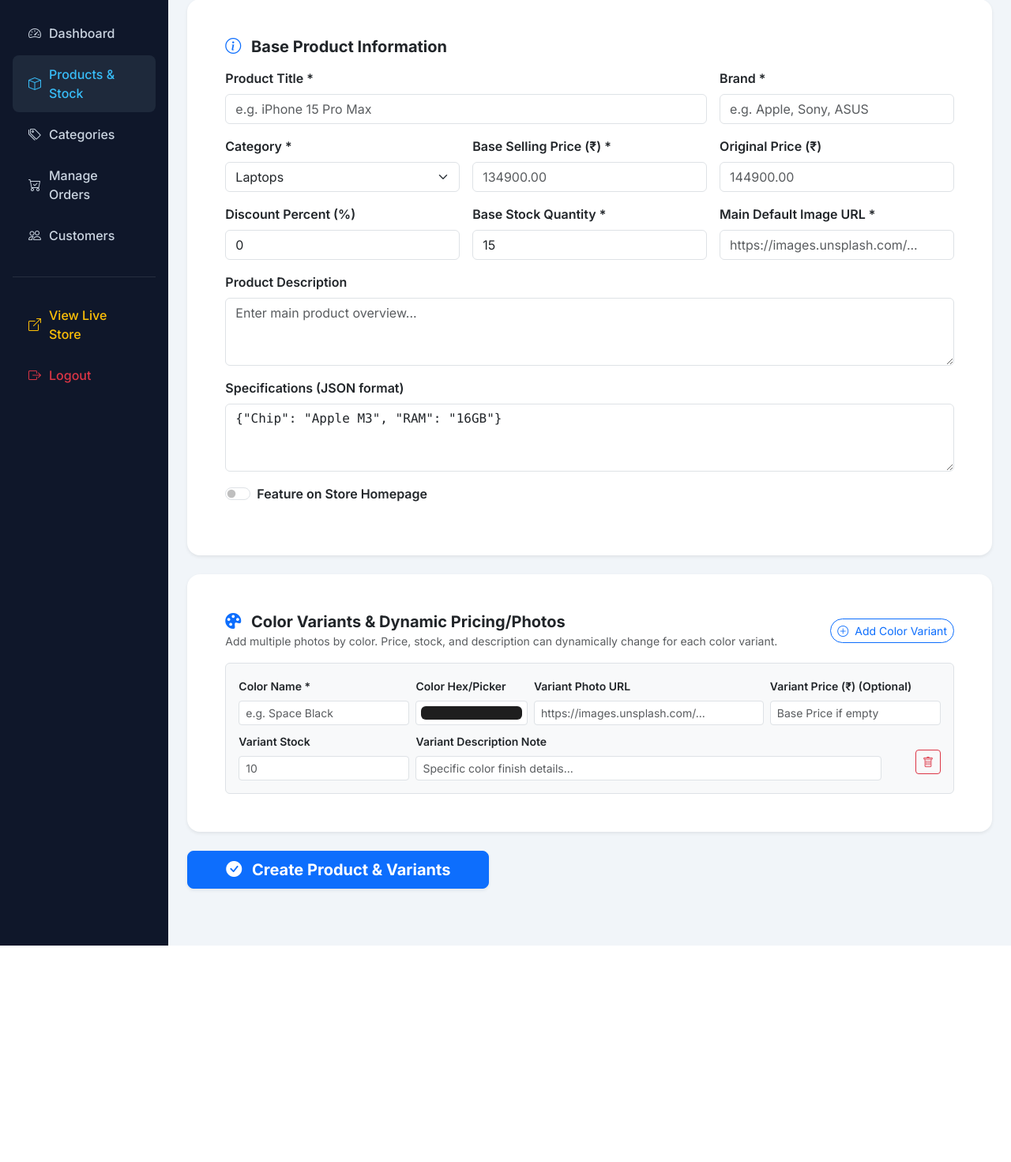
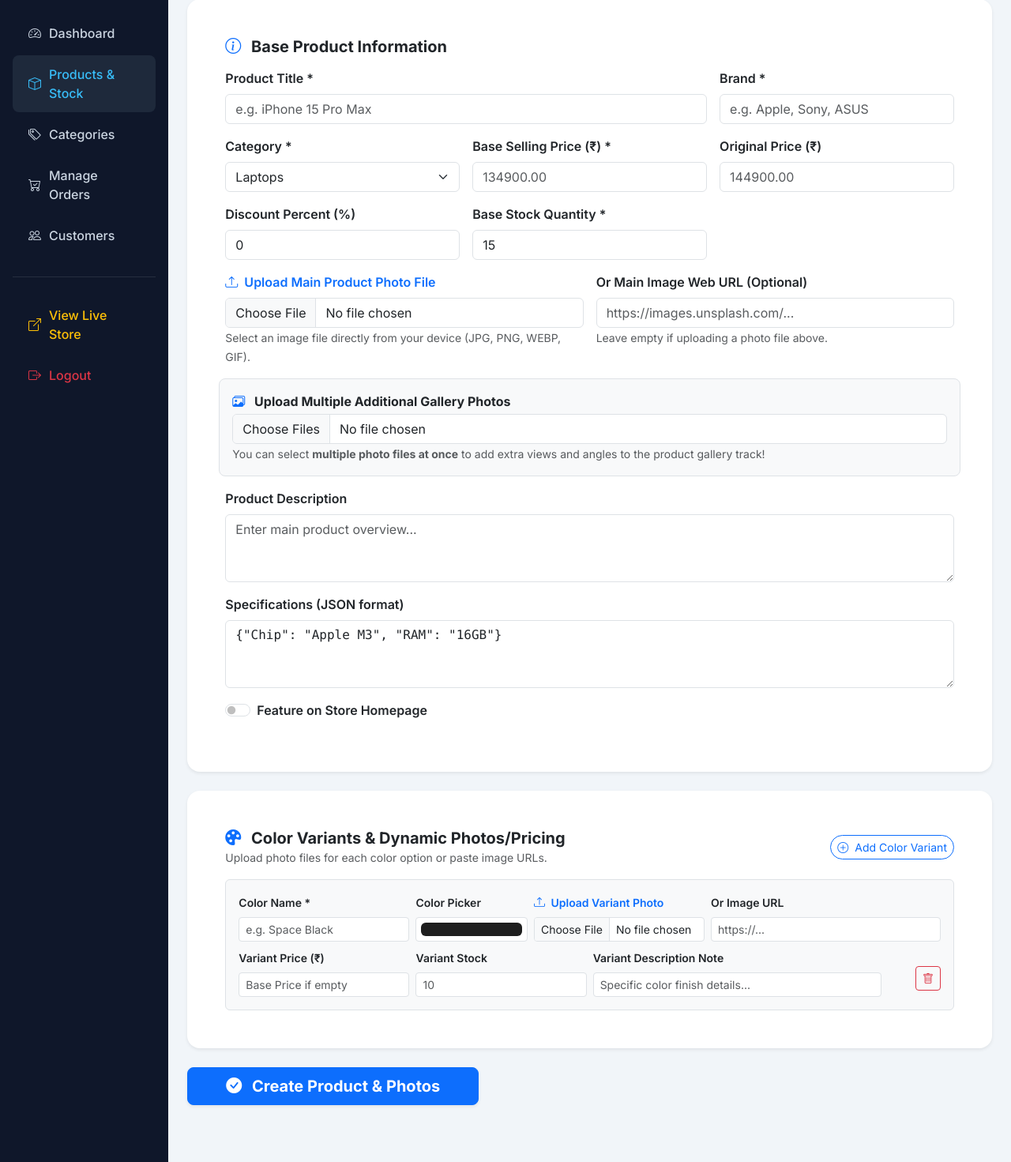
Before and after one commit to yogesh472001/electrohub, a Flask app: page /admin/products/add in a window 1280 px wide. Shown: the part 83-1554 px from the top of the page at 79% size. Before the commit the page ends 1280 px from the top, so only its background shows below. Run offline with Flask 3, Linux system fonts and the light colour scheme; a user stored in the database is signed in; data comes from the database, SQL or seed files in the repository; data that the repository does not hold is empty; some libraries are stand-ins or nearby versions.

Commit message:
Add file upload functionality for main product photo, color variant photos, and multiple gallery photos

```diff
--- a/routes/admin.py
+++ b/routes/admin.py
@@ -1,8 +1,11 @@
 from functools import wraps
 import json
+import os
 import re
-from flask import Blueprint, render_template, request, redirect, url_for, flash
+import uuid
+from flask import Blueprint, render_template, request, redirect, url_for, flash, current_app
 from flask_login import login_required, current_user
+from werkzeug.utils import secure_filename
 from models import db
 from models.user import User
 from models.product import Category, Product, ProductVariant
@@ -25,8 +28,25 @@ def slugify(text):
     text = re.sub(r'[^a-z0-9]+', '-', text).strip('-')
     return text
 
-def process_variants(product, form):
-    """Saves or updates color variants submitted for a product."""
+def save_uploaded_file(file_obj):
+    """Saves an uploaded image file securely to static/uploads/products/ and returns its web URL path."""
+    if not file_obj or not getattr(file_obj, 'filename', None):
+        return None
+
+    upload_dir = os.path.join(current_app.root_path, 'static', 'uploads', 'products')
+    os.makedirs(upload_dir, exist_ok=True)
+
+    raw_filename = secure_filename(file_obj.filename)
+    if not raw_filename:
+        raw_filename = "product_image.jpg"
+
+    unique_filename = f"{uuid.uuid4().hex[:8]}_{raw_filename}"
+    filepath = os.path.join(upload_dir, unique_filename)
+    file_obj.save(filepath)
+    return f"/static/uploads/products/{unique_filename}"
+
+def process_variants(product, form, files):
+    """Saves or updates color variants and uploaded photo gallery files for a product."""
     ProductVariant.query.filter_by(product_id=product.id).delete()
 
     color_names = form.getlist('variant_color_name')
@@ -36,13 +56,26 @@ def process_variants(product, form):
     stocks = form.getlist('variant_stock')
     descriptions = form.getlist('variant_description')
 
+    variant_files = files.getlist('variant_image_file')
+
     for i in range(len(color_names)):
         c_name = color_names[i].strip()
         if not c_name:
             continue
 
         c_code = color_codes[i].strip() if i < len(color_codes) and color_codes[i].strip() else '#333333'
-        img_url = image_urls[i].strip() if i < len(image_urls) and image_urls[i].strip() else product.thumbnail
+
+        # Check if an uploaded file is provided for this variant
+        uploaded_variant_url = None
+        if i < len(variant_files):
+            uploaded_variant_url = save_uploaded_file(variant_files[i])
+
+        if uploaded_variant_url:
+            img_url = uploaded_variant_url
+        elif i < len(image_urls) and image_urls[i].strip():
+            img_url = image_urls[i].strip()
+        else:
+            img_url = product.thumbnail
 
         v_price = None
         if i < len(prices) and prices[i].strip():
@@ -70,6 +103,23 @@ def process_variants(product, form):
             description=v_desc
         )
         db.session.add(variant)
+
+    # Process Multiple Extra Uploaded Gallery Photos
+    gallery_files = files.getlist('gallery_files')
+    for idx, g_file in enumerate(gallery_files, 1):
+        g_url = save_uploaded_file(g_file)
+        if g_url:
+            g_variant = ProductVariant(
+                product_id=product.id,
+                color_name=f"Gallery Photo #{idx}",
+                color_code="#38bdf8",
+                image_url=g_url,
+                price=product.price,
+                stock=product.stock,
+                description=f"Additional product angle view #{idx}"
+            )
+            db.session.add(g_variant)
+
     db.session.commit()
 
 @admin_bp.route('/dashboard')
@@ -112,9 +162,12 @@ def add_product():
         original_price = float(request.form.get('original_price', price))
         discount_percent = int(request.form.get('discount_percent', 0))
         stock = int(request.form.get('stock', 0))
-        thumbnail = request.form.get('thumbnail', '').strip() or 'https://images.unsplash.com/photo-1517336714731-489689fd1ca8?w=800'
         description = request.form.get('description', '').strip()
         is_featured = True if request.form.get('is_featured') else False
+
+        # Main Photo File Upload or URL
+        uploaded_thumb = save_uploaded_file(request.files.get('thumbnail_file'))
+        thumbnail = uploaded_thumb or request.form.get('thumbnail', '').strip() or 'https://images.unsplash.com/photo-1517336714731-489689fd1ca8?w=800'
 
         slug = slugify(title)
         existing_slug = Product.query.filter_by(slug=slug).first()
@@ -144,10 +197,10 @@ def add_product():
         db.session.add(new_prod)
         db.session.commit()
 
-        # Save Color Variants
-        process_variants(new_prod, request.form)
+        # Save Color Variants & Uploaded Photos
+        process_variants(new_prod, request.form, request.files)
 
-        flash(f'Product "{title}" with color variants created successfully!', 'success')
+        flash(f'Product "{title}" created successfully with photos!', 'success')
         return redirect(url_for('admin.products'))
 
     return render_template('admin/product_form.html', categories=categories, product=None)
@@ -166,7 +219,13 @@ def edit_product(product_id):
         product.original_price = float(request.form.get('original_price', product.price))
         product.discount_percent = int(request.form.get('discount_percent', 0))
         product.stock = int(request.form.get('stock'))
-        product.thumbnail = request.form.get('thumbnail', '').strip()
+
+        uploaded_thumb = save_uploaded_file(request.files.get('thumbnail_file'))
+        if uploaded_thumb:
+            product.thumbnail = uploaded_thumb
+        elif request.form.get('thumbnail', '').strip():
+            product.thumbnail = request.form.get('thumbnail', '').strip()
+
         product.description = request.form.get('description', '').strip()
         product.is_featured = True if request.form.get('is_featured') else False
         product.is_active = True if request.form.get('is_active') else False
@@ -180,10 +239,10 @@ def edit_product(product_id):
 
         db.session.commit()
 
-        # Update Color Variants
-        process_variants(product, request.form)
+        # Update Color Variants & Uploaded Photos
+        process_variants(product, request.form, request.files)
 
-        flash(f'Product "{product.title}" updated successfully!', 'success')
+        flash(f'Product "{product.title}" updated successfully with photos!', 'success')
         return redirect(url_for('admin.products'))
 
     return render_template('admin/product_form.html', categories=categories, product=product)
--- a/templates/admin/product_form.html
+++ b/templates/admin/product_form.html
@@ -10,7 +10,7 @@
     </a>
 </div>
 
-<form action="{% if product %}{{ url_for('admin.edit_product', product_id=product.id) }}{% else %}{{ url_for('admin.add_product') }}{% endif %}" method="POST">
+<form action="{% if product %}{{ url_for('admin.edit_product', product_id=product.id) }}{% else %}{{ url_for('admin.add_product') }}{% endif %}" method="POST" enctype="multipart/form-data">
     <!-- Base Product Info Card -->
     <div class="card border-0 shadow-sm rounded-4 p-4 p-md-5 mb-4">
         <h5 class="fw-bold mb-3"><i class="bi bi-info-circle text-primary me-2"></i> Base Product Information</h5>
@@ -47,10 +47,26 @@
                 <label class="form-label fw-semibold">Base Stock Quantity *</label>
                 <input type="number" name="stock" class="form-control" value="{{ product.stock if product else 15 }}" required min="0">
             </div>
-            <div class="col-md-4">
-                <label class="form-label fw-semibold">Main Default Image URL *</label>
+
+            <!-- MAIN PHOTO FILE UPLOAD & URL -->
+            <div class="col-md-6">
+                <label class="form-label fw-semibold text-primary"><i class="bi bi-upload me-1"></i> Upload Main Product Photo File</label>
+                <input type="file" name="thumbnail_file" accept="image/*" class="form-control">
+                <small class="text-muted">Select an image file directly from your device (JPG, PNG, WEBP, GIF).</small>
+            </div>
+            <div class="col-md-6">
+                <label class="form-label fw-semibold">Or Main Image Web URL (Optional)</label>
                 <input type="url" name="thumbnail" class="form-control" value="{{ product.thumbnail if product else '' }}" placeholder="https://images.unsplash.com/...">
+                <small class="text-muted">Leave empty if uploading a photo file above.</small>
             </div>
+
+            <!-- MULTIPLE EXTRA GALLERY PHOTOS UPLOAD -->
+            <div class="col-12 p-3 bg-light rounded-3 border">
+                <label class="form-label fw-bold text-dark mb-1"><i class="bi bi-images text-primary me-2"></i> Upload Multiple Additional Gallery Photos</label>
+                <input type="file" name="gallery_files" multiple accept="image/*" class="form-control">
+                <small class="text-muted">You can select <strong>multiple photo files at once</strong> to add extra views and angles to the product gallery track!</small>
+            </div>
+
             <div class="col-12">
                 <label class="form-label fw-semibold">Product Description</label>
                 <textarea name="description" class="form-control" rows="3" placeholder="Enter main product overview...">{{ product.description if product else '' }}</textarea>
@@ -77,12 +93,12 @@
         </div>
     </div>
 
-    <!-- Color Variants Builder Card -->
+    <!-- Color Variants & Multiple Photos Builder Card -->
     <div class="card border-0 shadow-sm rounded-4 p-4 p-md-5 mb-4">
         <div class="d-flex justify-content-between align-items-center mb-3">
             <div>
-                <h5 class="fw-bold mb-0"><i class="bi bi-palette-fill text-primary me-2"></i> Color Variants & Dynamic Pricing/Photos</h5>
-                <small class="text-muted">Add multiple photos by color. Price, stock, and description can dynamically change for each color variant.</small>
+                <h5 class="fw-bold mb-0"><i class="bi bi-palette-fill text-primary me-2"></i> Color Variants & Dynamic Photos/Pricing</h5>
+                <small class="text-muted">Upload photo files for each color option or paste image URLs.</small>
             </div>
             <button type="button" class="btn btn-outline-primary btn-sm rounded-pill" id="btn-add-variant">
                 <i class="bi bi-plus-circle me-1"></i> Add Color Variant
@@ -99,22 +115,26 @@
                             <input type="text" name="variant_color_name" class="form-control form-control-sm" value="{{ v.color_name }}" required placeholder="e.g. Space Black">
                         </div>
                         <div class="col-md-2">
-                            <label class="form-label small fw-semibold">Color Hex/Picker</label>
+                            <label class="form-label small fw-semibold">Color Picker</label>
                             <input type="color" name="variant_color_code" class="form-control form-control-color form-control-sm w-100" value="{{ v.color_code or '#333333' }}">
                         </div>
+                        <div class="col-md-3">
+                            <label class="form-label small fw-semibold text-primary"><i class="bi bi-upload me-1"></i> Upload Variant Photo</label>
+                            <input type="file" name="variant_image_file" accept="image/*" class="form-control form-control-sm">
+                        </div>
                         <div class="col-md-4">
-                            <label class="form-label small fw-semibold">Variant Photo URL</label>
-                            <input type="url" name="variant_image_url" class="form-control form-control-sm" value="{{ v.image_url or '' }}" placeholder="https://images.unsplash.com/...">
+                            <label class="form-label small fw-semibold">Or Image URL</label>
+                            <input type="url" name="variant_image_url" class="form-control form-control-sm" value="{{ v.image_url or '' }}" placeholder="https://...">
                         </div>
                         <div class="col-md-3">
-                            <label class="form-label small fw-semibold">Variant Price (₹) (Optional)</label>
+                            <label class="form-label small fw-semibold">Variant Price (₹)</label>
                             <input type="number" step="0.01" name="variant_price" class="form-control form-control-sm" value="{{ v.price if v.price else '' }}" placeholder="Base Price if empty">
                         </div>
                         <div class="col-md-3">
                             <label class="form-label small fw-semibold">Variant Stock</label>
                             <input type="number" name="variant_stock" class="form-control form-control-sm" value="{{ v.stock }}" placeholder="10">
                         </div>
-                        <div class="col-md-8">
+                        <div class="col-md-5">
                             <label class="form-label small fw-semibold">Variant Description Note</label>
                             <input type="text" name="variant_description" class="form-control form-control-sm" value="{{ v.description or '' }}" placeholder="Specific color finish details...">
                         </div>
@@ -133,22 +153,26 @@
                             <input type="text" name="variant_color_name" class="form-control form-control-sm" placeholder="e.g. Space Black">
                         </div>
                         <div class="col-md-2">
-                            <label class="form-label small fw-semibold">Color Hex/Picker</label>
+                            <label class="form-label small fw-semibold">Color Picker</label>
                             <input type="color" name="variant_color_code" class="form-control form-control-color form-control-sm w-100" value="#1e1e1e">
                         </div>
+                        <div class="col-md-3">
+                            <label class="form-label small fw-semibold text-primary"><i class="bi bi-upload me-1"></i> Upload Variant Photo</label>
+                            <input type="file" name="variant_image_file" accept="image/*" class="form-control form-control-sm">
+                        </div>
                         <div class="col-md-4">
-                            <label class="form-label small fw-semibold">Variant Photo URL</label>
-                            <input type="url" name="variant_image_url" class="form-control form-control-sm" placeholder="https://images.unsplash.com/...">
+                            <label class="form-label small fw-semibold">Or Image URL</label>
+                            <input type="url" name="variant_image_url" class="form-control form-control-sm" placeholder="https://...">
                         </div>
                         <div class="col-md-3">
-                            <label class="form-label small fw-semibold">Variant Price (₹) (Optional)</label>
+                            <label class="form-label small fw-semibold">Variant Price (₹)</label>
                             <input type="number" step="0.01" name="variant_price" class="form-control form-control-sm" placeholder="Base Price if empty">
                         </div>
                         <div class="col-md-3">
                             <label class="form-label small fw-semibold">Variant Stock</label>
                             <input type="number" name="variant_stock" class="form-control form-control-sm" placeholder="10">
                         </div>
-                        <div class="col-md-8">
+                        <div class="col-md-5">
                             <label class="form-label small fw-semibold">Variant Description Note</label>
                             <input type="text" name="variant_description" class="form-control form-control-sm" placeholder="Specific color finish details...">
                         </div>
@@ -162,7 +186,7 @@
     </div>
 
     <button type="submit" class="btn btn-primary btn-lg rounded-3 px-5 py-2.5 fw-bold shadow-sm mb-5">
-        <i class="bi bi-check-circle-fill me-2"></i> {% if product %}Save Product & Variants{% else %}Create Product & Variants{% endif %}
+        <i class="bi bi-check-circle-fill me-2"></i> {% if product %}Save Product & Photos{% else %}Create Product & Photos{% endif %}
     </button>
 </form>
 
@@ -181,22 +205,26 @@ document.addEventListener('DOMContentLoaded', function () {
                     <input type="text" name="variant_color_name" class="form-control form-control-sm" required placeholder="e.g. Natural Titanium">
                 </div>
                 <div class="col-md-2">
-                    <label class="form-label small fw-semibold">Color Hex/Picker</label>
+                    <label class="form-label small fw-semibold">Color Picker</label>
                     <input type="color" name="variant_color_code" class="form-control form-control-color form-control-sm w-100" value="#9a958e">
                 </div>
+                <div class="col-md-3">
+                    <label class="form-label small fw-semibold text-primary"><i class="bi bi-upload me-1"></i> Upload Variant Photo</label>
+                    <input type="file" name="variant_image_file" accept="image/*" class="form-control form-control-sm">
+                </div>
                 <div class="col-md-4">
-                    <label class="form-label small fw-semibold">Variant Photo URL</label>
-                    <input type="url" name="variant_image_url" class="form-control form-control-sm" placeholder="https://images.unsplash.com/...">
+                    <label class="form-label small fw-semibold">Or Image URL</label>
+                    <input type="url" name="variant_image_url" class="form-control form-control-sm" placeholder="https://...">
                 </div>
                 <div class="col-md-3">
-                    <label class="form-label small fw-semibold">Variant Price (₹) (Optional)</label>
+                    <label class="form-label small fw-semibold">Variant Price (₹)</label>
                     <input type="number" step="0.01" name="variant_price" class="form-control form-control-sm" placeholder="Base Price if empty">
                 </div>
                 <div class="col-md-3">
                     <label class="form-label small fw-semibold">Variant Stock</label>
                     <input type="number" name="variant_stock" class="form-control form-control-sm" placeholder="10">
                 </div>
-                <div class="col-md-8">
+                <div class="col-md-5">
                     <label class="form-label small fw-semibold">Variant Description Note</label>
                     <input type="text" name="variant_description" class="form-control form-control-sm" placeholder="Specific color finish details...">
                 </div>
```
